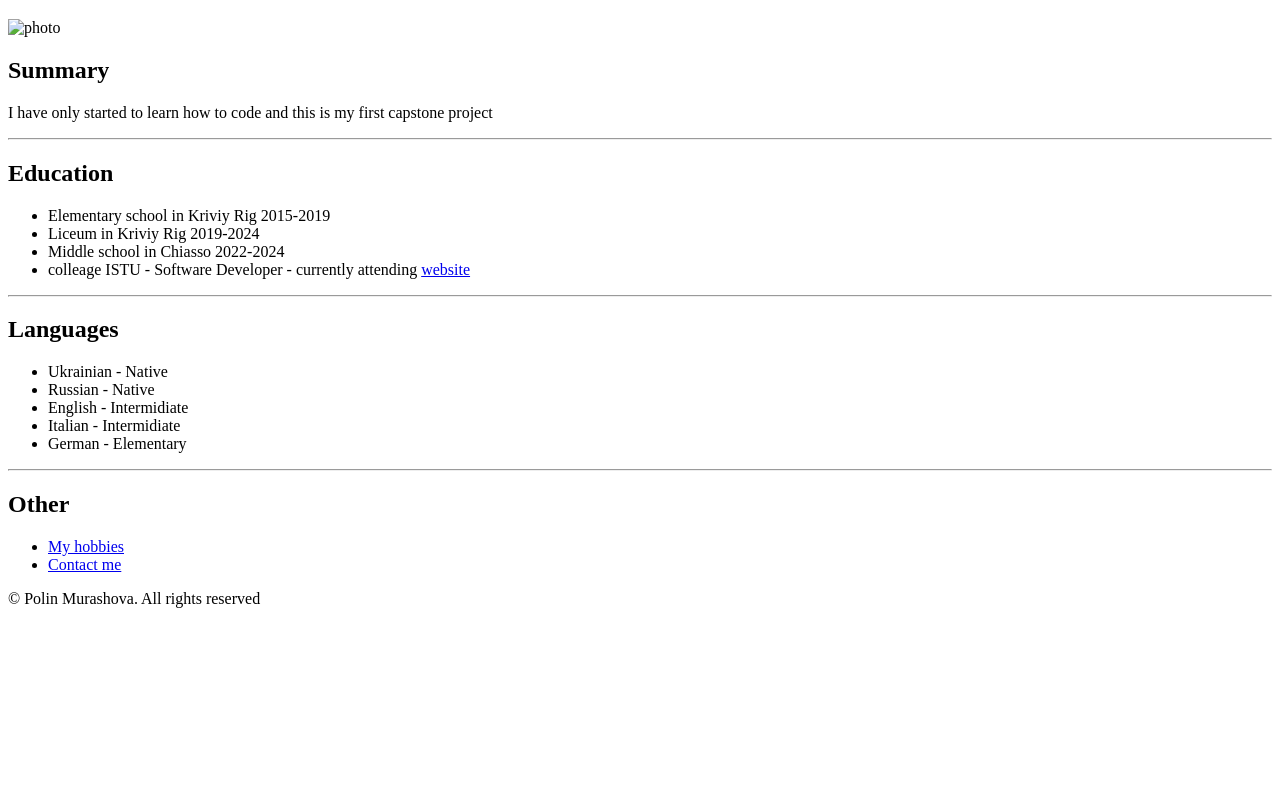
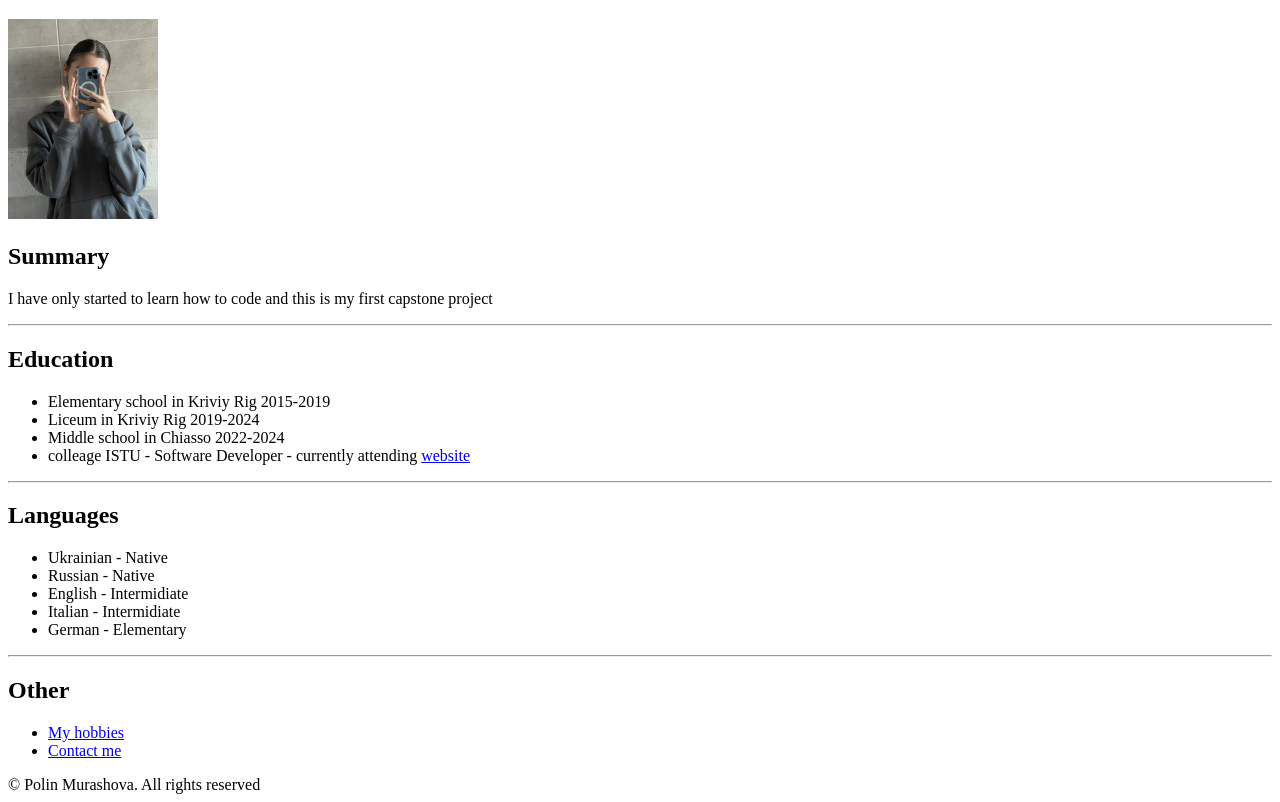
Before and after one commit to polylati/Capstone-Project, a plain HTML site: page index.html in a window 1280 px wide. Shown: the part 61-863 px from the top of the page. Before the commit the page ends 800 px from the top, so only its background shows below. Drawn offline with Linux system fonts and the light colour scheme.

Commit message:
Add files via upload

```diff
--- a/index.html
+++ b/index.html
@@ -7,7 +7,7 @@
 </head>
 <body>
     <h1>Polina Murashova</h1>
-    <img src="./Images/photo.jpg" height="200" alt="photo">
+    <img src="photo.jpg" height="200" alt="photo">
     <h2>Summary</h2>
     <p> I have only started to learn how to code and this is my first capstone project</p>
     <hr>
```
